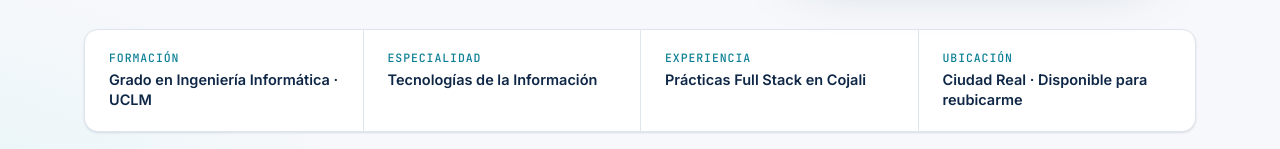
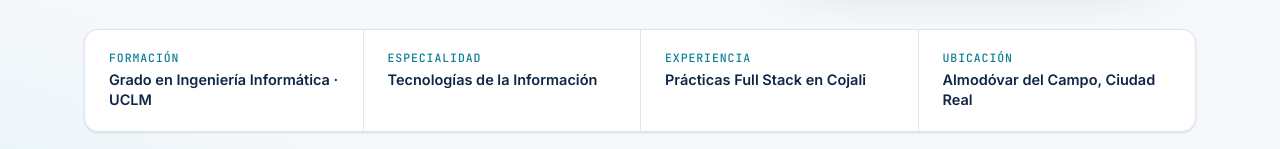
Before and after one commit to jesuuscallejaas/jesuuscallejaas.github.io, a plain HTML site: page index.html in a window 1280 px wide. Shown: the part 651-800 px from the top of the page. Drawn offline with Linux system fonts and the light colour scheme.

Commit message:
Simplificar la ubicación en portada y contacto
Co-Authored-By: Claude Opus 5.5 <noreply@anthropic.com>

```diff
--- a/index.html
+++ b/index.html
@@ -114,7 +114,7 @@
                     <div><dt>Formación</dt><dd>Grado en Ingeniería Informática · UCLM</dd></div>
                     <div><dt>Especialidad</dt><dd>Tecnologías de la Información</dd></div>
                     <div><dt>Experiencia</dt><dd>Prácticas Full Stack en Cojali</dd></div>
-                    <div><dt>Ubicación</dt><dd>Ciudad Real · Disponible para reubicarme</dd></div>
+                    <div><dt>Ubicación</dt><dd>Almodóvar del Campo, Ciudad Real</dd></div>
                 </dl>
             </div>
         </section>
@@ -414,7 +414,7 @@
                     <li><svg class="icon"><use href="#i-phone"/></svg><a href="tel:+34747494232">+34 747 49 42 32</a></li>
                     <li><svg class="icon"><use href="#i-linkedin"/></svg><a href="https://www.linkedin.com/in/jesus-callejas-soto-110485331/" target="_blank" rel="noopener noreferrer">linkedin.com/in/jesus-callejas-soto</a></li>
                     <li><svg class="icon"><use href="#i-github"/></svg><a href="https://github.com/jesuuscallejaas" target="_blank" rel="noopener noreferrer">github.com/jesuuscallejaas</a></li>
-                    <li><svg class="icon"><use href="#i-pin"/></svg><span>Almodóvar del Campo, Ciudad Real · Disponible para reubicarme</span></li>
+                    <li><svg class="icon"><use href="#i-pin"/></svg><span>Almodóvar del Campo, Ciudad Real</span></li>
                 </ul>
             </div>
         </section>
```
